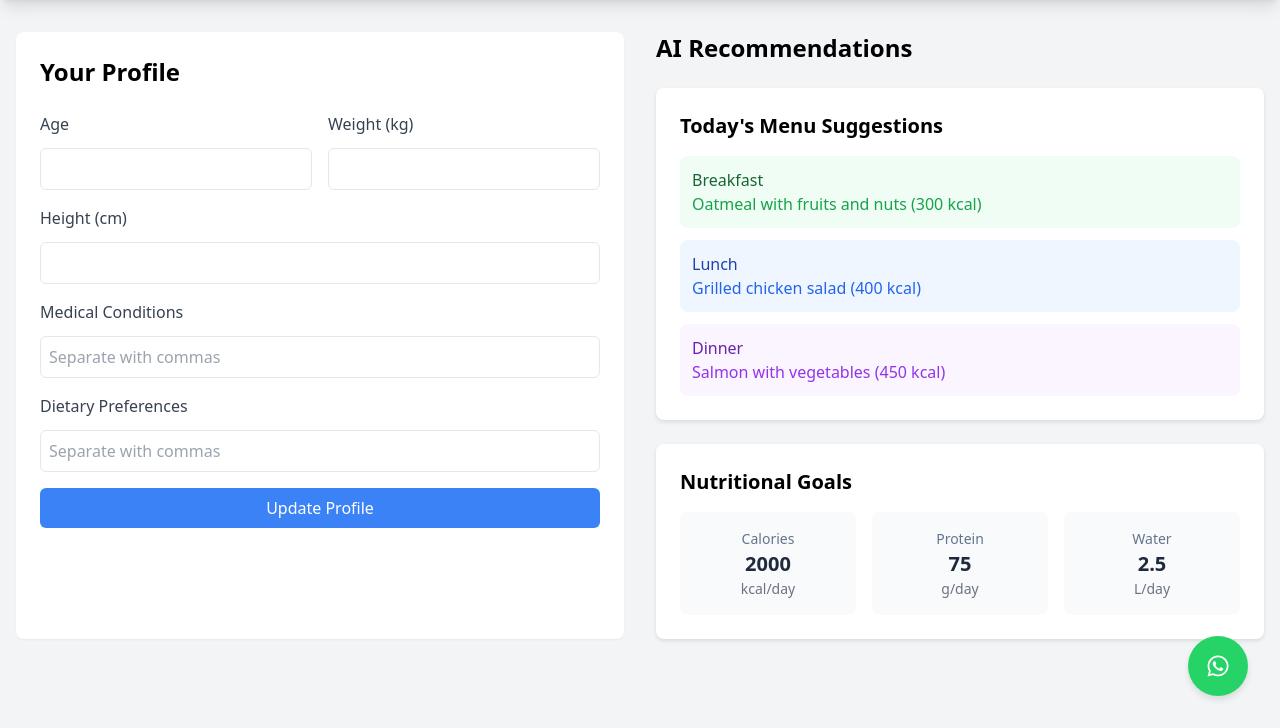
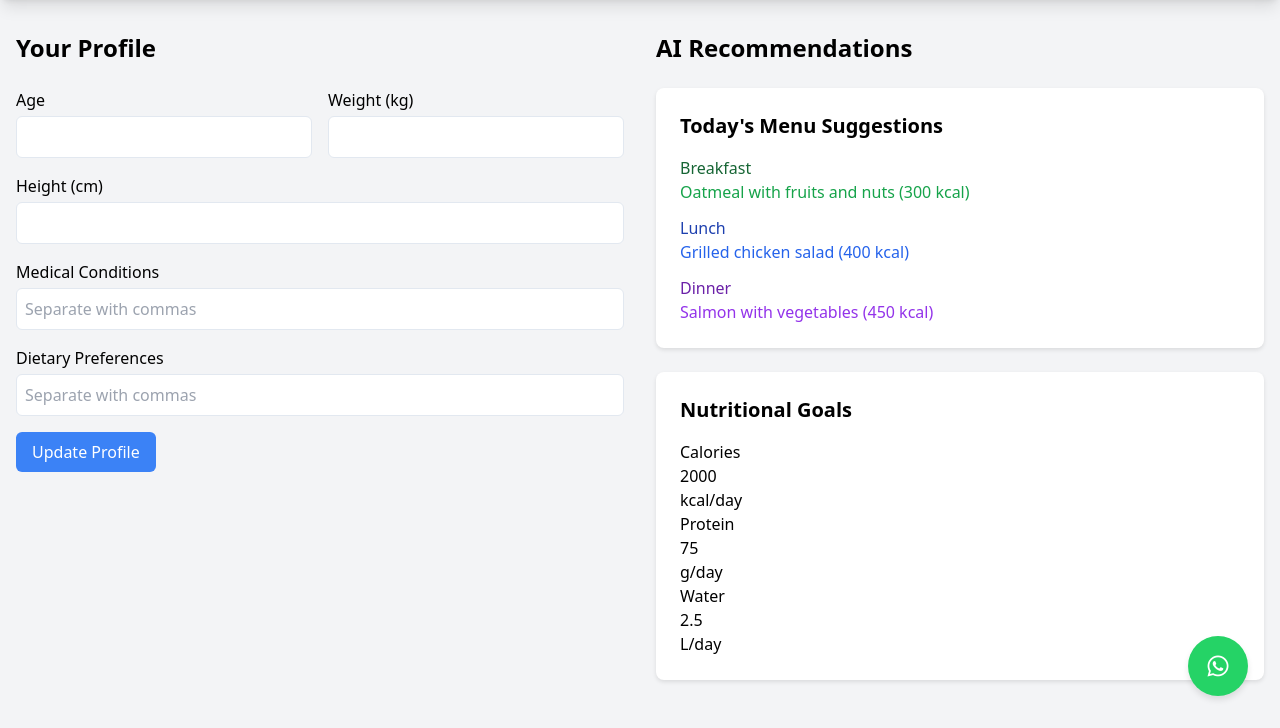
Before and after one commit to Harryts1/II3160, a FastAPI app: template src/frontend/templates/dashboard.html in a window 1280 px wide. Shown: the part 72-800 px from the top of the page. Run offline with FastAPI, Linux system fonts and the light colour scheme; the template is opened without the code that fills it, so the values that code supplies are empty; parts of the project's set-up code (start-up, migrations or seed data) failed here and were passed over; some libraries are stand-ins or nearby versions.

Commit message:
test frontend

```diff
--- a/src/frontend/templates/dashboard.html
+++ b/src/frontend/templates/dashboard.html
@@ -17,7 +17,7 @@
                     <span class="font-semibold text-xl text-gray-800">Health Based Dietary</span>
                 </div>
                 <div class="flex items-center space-x-4">
-                    <span class="text-gray-600">Welcome, <span id="userName">{{ user.get('name', 'User') }}</span></span>
+                    <span class="text-gray-600">Welcome, {{ user.get('name', 'User') }}</span>
                     <a href="/logout" class="bg-red-500 text-white px-4 py-2 rounded hover:bg-red-600 transition">Logout</a>
                 </div>
             </div>
@@ -28,32 +28,34 @@
     <div class="container mx-auto px-4 py-8">
         <div class="grid grid-cols-1 md:grid-cols-2 gap-8">
             <!-- Profile Section -->
-            <div class="profile-section bg-white rounded-lg p-6 shadow-sm">
+            <div class="profile-section">
                 <h2 class="text-2xl font-semibold mb-6">Your Profile</h2>
                 <form id="profileForm" class="space-y-4">
                     <div class="grid grid-cols-2 gap-4">
                         <div>
-                            <label class="block text-gray-700 mb-2">Age</label>
-                            <input type="number" name="age" class="form-input">
+                            <label class="form-label">Age</label>
+                            <input type="number" name="age" class="form-input" value="{{ user_profile.health_profile.age if user_profile else '' }}">
                         </div>
                         <div>
-                            <label class="block text-gray-700 mb-2">Weight (kg)</label>
-                            <input type="number" name="weight" step="0.1" class="form-input">
+                            <label class="form-label">Weight (kg)</label>
+                            <input type="number" name="weight" step="0.1" class="form-input" value="{{ user_profile.health_profile.weight if user_profile else '' }}">
                         </div>
                     </div>
                     <div>
-                        <label class="block text-gray-700 mb-2">Height (cm)</label>
-                        <input type="number" name="height" class="form-input">
+                        <label class="form-label">Height (cm)</label>
+                        <input type="number" name="height" class="form-input" value="{{ user_profile.health_profile.height if user_profile else '' }}">
                     </div>
                     <div>
-                        <label class="block text-gray-700 mb-2">Medical Conditions</label>
-                        <input type="text" name="conditions" placeholder="Separate with commas" class="form-input">
+                        <label class="form-label">Medical Conditions</label>
+                        <input type="text" name="medical_conditions" placeholder="Separate with commas" class="form-input"
+                               value="{{ ','.join(user_profile.health_profile.medical_conditions) if user_profile else '' }}">
                     </div>
                     <div>
-                        <label class="block text-gray-700 mb-2">Dietary Preferences</label>
-                        <input type="text" name="preferences" placeholder="Separate with commas" class="form-input">
+                        <label class="form-label">Dietary Preferences</label>
+                        <input type="text" name="dietary_preferences" placeholder="Separate with commas" class="form-input"
+                               value="{{ ','.join(user_profile.health_profile.dietary_preferences) if user_profile else '' }}">
                     </div>
-                    <button type="submit" class="btn-primary w-full">Update Profile</button>
+                    <button type="submit" class="btn-primary">Update Profile</button>
                 </form>
             </div>
 
@@ -63,15 +65,15 @@
                 <div class="recommendation-card">
                     <h3 class="text-xl font-semibold mb-4">Today's Menu Suggestions</h3>
                     <div class="space-y-3">
-                        <div class="p-3 bg-green-50 rounded-lg">
+                        <div class="meal-suggestion breakfast">
                             <p class="font-medium text-green-800">Breakfast</p>
                             <p class="text-green-600">Oatmeal with fruits and nuts (300 kcal)</p>
                         </div>
-                        <div class="p-3 bg-blue-50 rounded-lg">
+                        <div class="meal-suggestion lunch">
                             <p class="font-medium text-blue-800">Lunch</p>
                             <p class="text-blue-600">Grilled chicken salad (400 kcal)</p>
                         </div>
-                        <div class="p-3 bg-purple-50 rounded-lg">
+                        <div class="meal-suggestion dinner">
                             <p class="font-medium text-purple-800">Dinner</p>
                             <p class="text-purple-600">Salmon with vegetables (450 kcal)</p>
                         </div>
@@ -80,21 +82,21 @@
 
                 <div class="recommendation-card">
                     <h3 class="text-xl font-semibold mb-4">Nutritional Goals</h3>
-                    <div class="grid grid-cols-3 gap-4">
-                        <div class="nutritional-goal">
+                    <div class="nutritional-goals">
+                        <div class="goal-card">
                             <p>Calories</p>
-                            <p>2000</p>
-                            <p class="text-sm text-gray-500">kcal/day</p>
+                            <p class="goal-value">2000</p>
+                            <p class="goal-unit">kcal/day</p>
                         </div>
-                        <div class="nutritional-goal">
+                        <div class="goal-card">
                             <p>Protein</p>
-                            <p>75</p>
-                            <p class="text-sm text-gray-500">g/day</p>
+                            <p class="goal-value">75</p>
+                            <p class="goal-unit">g/day</p>
                         </div>
-                        <div class="nutritional-goal">
+                        <div class="goal-card">
                             <p>Water</p>
-                            <p>2.5</p>
-                            <p class="text-sm text-gray-500">L/day</p>
+                            <p class="goal-value">2.5</p>
+                            <p class="goal-unit">L/day</p>
                         </div>
                     </div>
                 </div>
```
Also changed, not shown: src/frontend/static/js/dashboard.js (+12 -43 lines).
